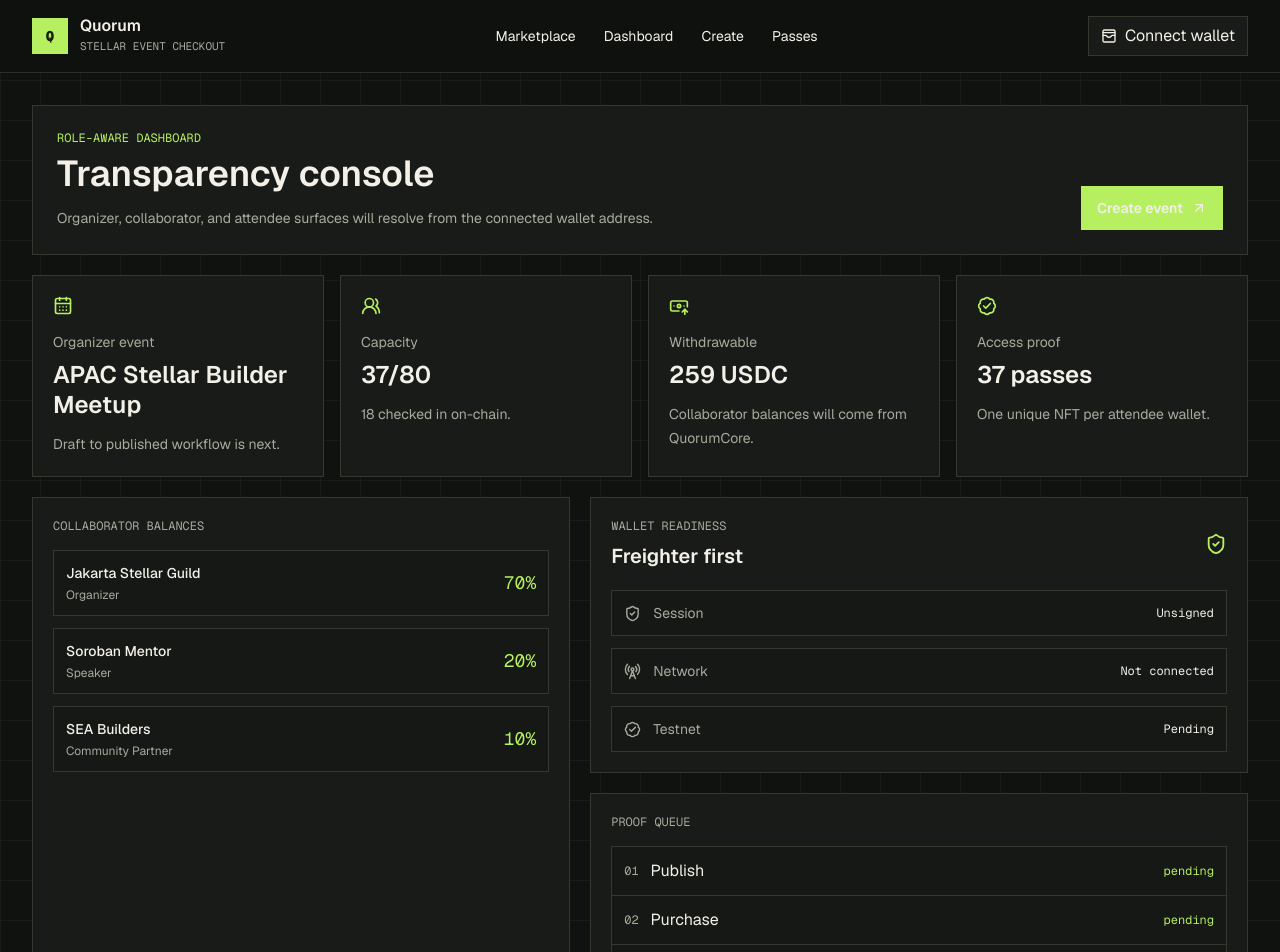
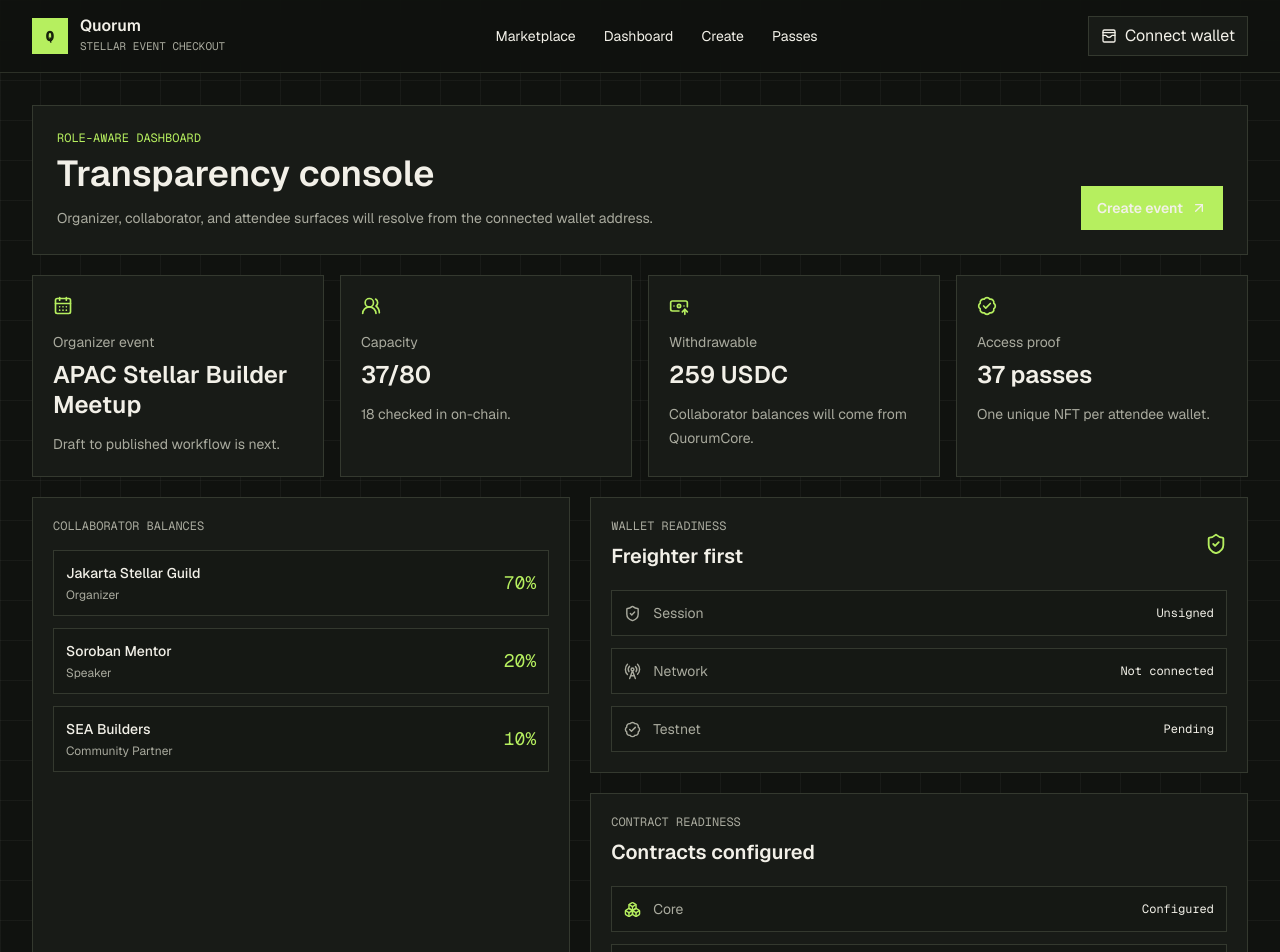
Before and after one commit to wildanniam/Quorum, a Next.js app: page /dashboard in a window 1280 px wide. Shown: the top 952 px of the page. Built offline with nearby package versions, Linux system fonts and the light colour scheme; no server answers.

Commit message:
feat: add Stellar contract client utilities

```diff
--- /dev/null
+++ b/src/app/api/contracts/status/route.ts
@@ -0,0 +1,26 @@
+import { NextResponse } from "next/server";
+import {
+  getContractReadiness,
+  getRpcServer,
+  normalizeContractError,
+} from "@/lib/stellar/contracts";
+
+export async function GET() {
+  const readiness = getContractReadiness();
+
+  try {
+    const network = await getRpcServer().getNetwork();
+
+    return NextResponse.json({
+      ...readiness,
+      rpcReachable: true,
+      rpcNetworkPassphrase: network.passphrase,
+    });
+  } catch (error) {
+    return NextResponse.json({
+      ...readiness,
+      rpcReachable: false,
+      rpcError: normalizeContractError(error),
+    });
+  }
+}
--- a/src/app/dashboard/page.tsx
+++ b/src/app/dashboard/page.tsx
@@ -1,6 +1,7 @@
 import Link from "next/link";
 import { ArrowUpRight } from "lucide-react";
 import { AppShell } from "@/components/app-shell";
+import { ContractReadiness } from "@/components/contract-readiness";
 import { WalletReadiness } from "@/components/wallet-readiness";
 import { dashboardCards, demoEvent } from "@/lib/demo-data";
 
@@ -68,6 +69,7 @@ export default function DashboardPage() {
 
           <div className="grid gap-5">
             <WalletReadiness />
+            <ContractReadiness />
             <div className="border border-line bg-panel p-5">
               <p className="font-mono text-xs uppercase tracking-normal text-muted">
                 Proof queue
--- /dev/null
+++ b/src/components/contract-readiness.tsx
@@ -0,0 +1,57 @@
+import { Boxes, RadioTower, ShieldCheck } from "lucide-react";
+import { getContractReadiness } from "@/lib/stellar/contracts";
+
+export function ContractReadiness() {
+  const readiness = getContractReadiness();
+
+  const rows = [
+    {
+      icon: Boxes,
+      label: "Core",
+      value: readiness.coreContractId ? "Configured" : "Missing",
+      active: Boolean(readiness.coreContractId),
+    },
+    {
+      icon: ShieldCheck,
+      label: "Pass",
+      value: readiness.passContractId ? "Configured" : "Missing",
+      active: Boolean(readiness.passContractId),
+    },
+    {
+      icon: RadioTower,
+      label: readiness.network,
+      value: readiness.rpcUrl.replace(/^https?:\/\//, ""),
+      active: true,
+    },
+  ];
+
+  return (
+    <div className="border border-line bg-panel p-5">
+      <p className="font-mono text-xs uppercase tracking-normal text-muted">
+        Contract readiness
+      </p>
+      <p className="mt-2 text-xl font-semibold">
+        {readiness.configured ? "Contracts configured" : "Deployment pending"}
+      </p>
+
+      <div className="mt-5 grid gap-3">
+        {rows.map((row) => {
+          const Icon = row.icon;
+
+          return (
+            <div
+              className="grid grid-cols-[auto_1fr_auto] items-center gap-3 border border-line bg-background/35 p-3"
+              key={row.label}
+            >
+              <Icon className={row.active ? "text-accent" : "text-muted"} size={17} />
+              <span className="text-sm text-muted">{row.label}</span>
+              <span className="max-w-40 truncate text-right font-mono text-xs">
+                {row.value}
+              </span>
+            </div>
+          );
+        })}
+      </div>
+    </div>
+  );
+}
--- /dev/null
+++ b/src/lib/stellar/contracts.ts
@@ -0,0 +1,67 @@
+import { Contract, Networks, rpc } from "@stellar/stellar-sdk";
+
+const DEFAULT_TESTNET_RPC_URL = "https://soroban-testnet.stellar.org";
+
+export type ContractReadiness = {
+  network: string;
+  rpcUrl: string;
+  networkPassphrase: string;
+  coreContractId: string | null;
+  passContractId: string | null;
+  configured: boolean;
+  missing: string[];
+};
+
+function optionalEnv(value: string | undefined) {
+  return value && value.trim().length > 0 ? value.trim() : null;
+}
+
+export function getContractReadiness(): ContractReadiness {
+  const coreContractId = optionalEnv(process.env.NEXT_PUBLIC_QUORUM_CORE_CONTRACT_ID);
+  const passContractId = optionalEnv(process.env.NEXT_PUBLIC_QUORUM_PASS_CONTRACT_ID);
+  const rpcUrl =
+    optionalEnv(process.env.NEXT_PUBLIC_STELLAR_RPC_URL) ?? DEFAULT_TESTNET_RPC_URL;
+  const network = optionalEnv(process.env.NEXT_PUBLIC_STELLAR_NETWORK) ?? "TESTNET";
+  const networkPassphrase =
+    optionalEnv(process.env.NEXT_PUBLIC_STELLAR_NETWORK_PASSPHRASE) ??
+    Networks.TESTNET;
+  const missing = [
+    coreContractId ? null : "NEXT_PUBLIC_QUORUM_CORE_CONTRACT_ID",
+    passContractId ? null : "NEXT_PUBLIC_QUORUM_PASS_CONTRACT_ID",
+  ].filter((item): item is string => Boolean(item));
+
+  return {
+    network,
+    rpcUrl,
+    networkPassphrase,
+    coreContractId,
+    passContractId,
+    configured: missing.length === 0,
+    missing,
+  };
+}
+
+export function getRpcServer() {
+  return new rpc.Server(getContractReadiness().rpcUrl);
+}
+
+export function getCoreContract() {
+  const { coreContractId } = getContractReadiness();
+  if (!coreContractId) return null;
+
+  return new Contract(coreContractId);
+}
+
+export function getPassContract() {
+  const { passContractId } = getContractReadiness();
+  if (!passContractId) return null;
+
+  return new Contract(passContractId);
+}
+
+export function normalizeContractError(error: unknown) {
+  if (error instanceof Error) return error.message;
+  if (typeof error === "string") return error;
+
+  return "Stellar contract request failed.";
+}
```
Also changed, not shown: 1 other file (tests, documents, lock files or other folders).
